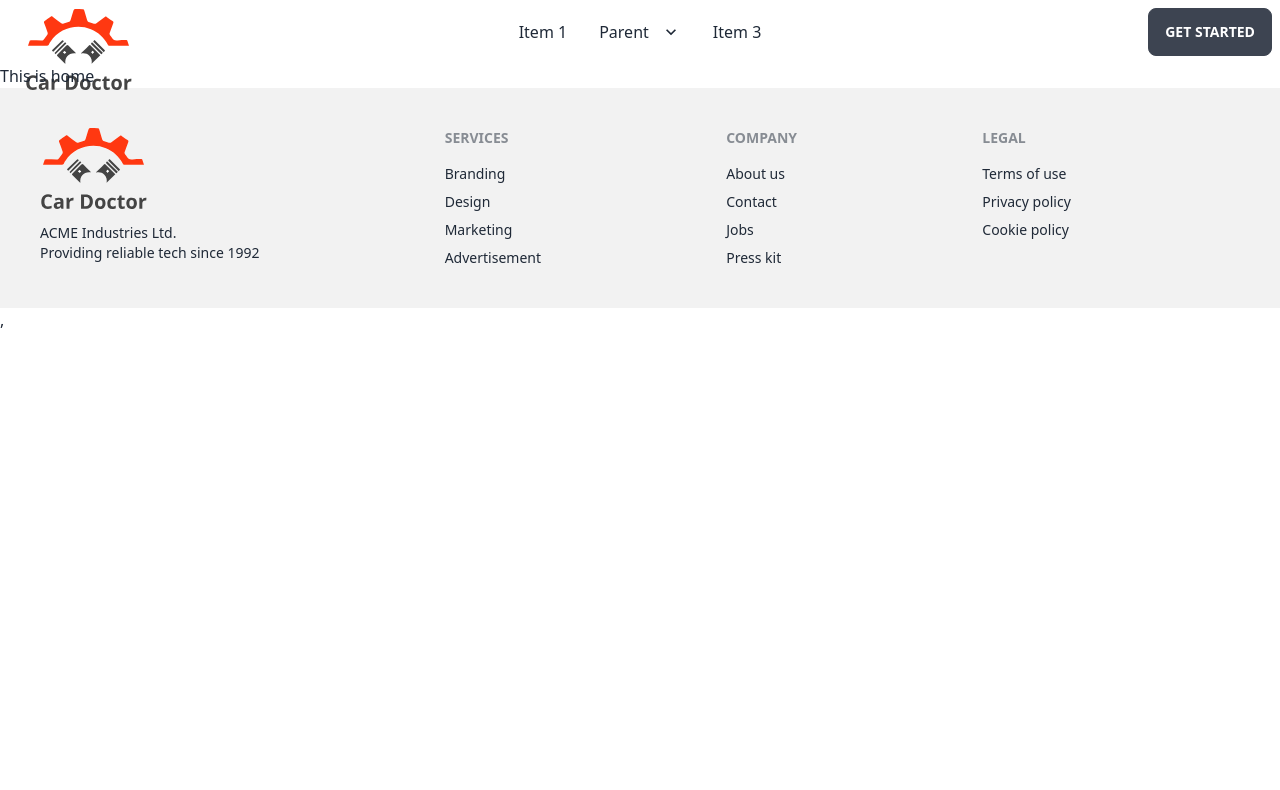
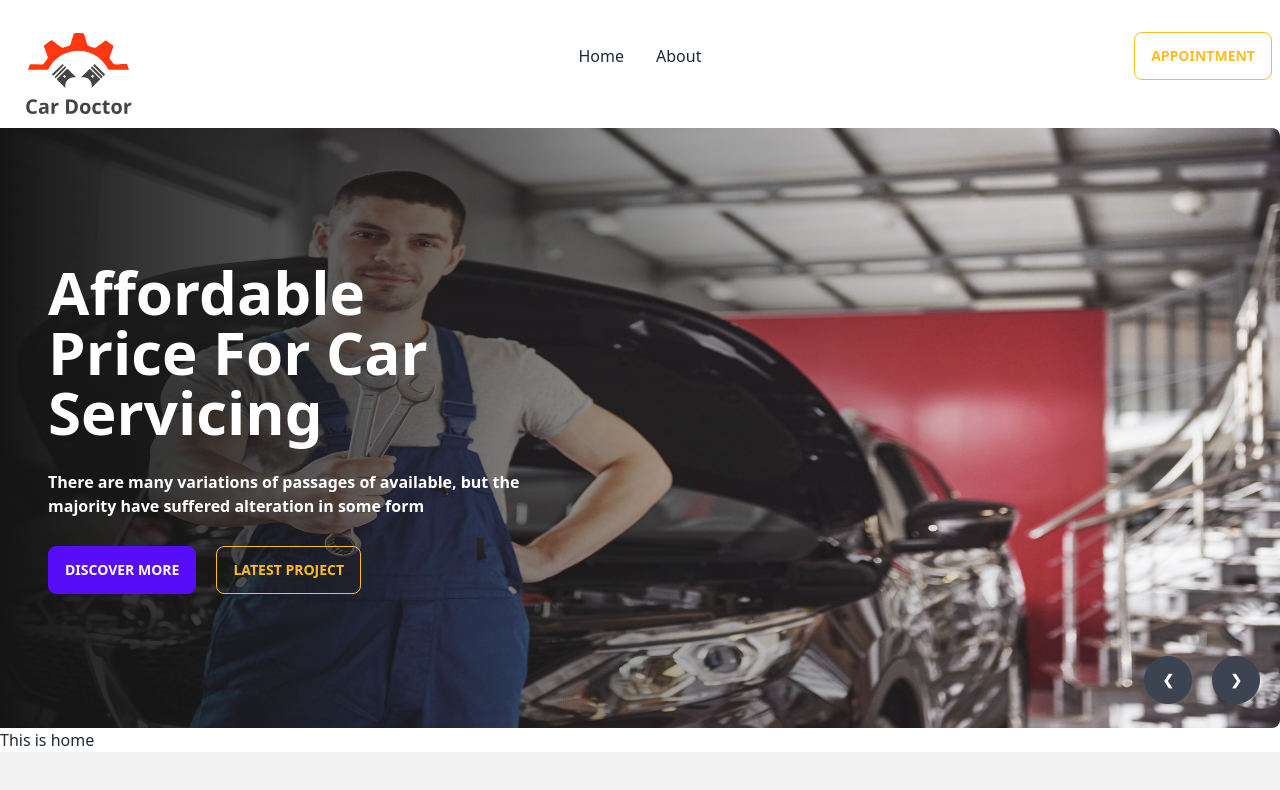
Before and after one commit to tuhin360/car-doctor-client, a React (Vite) app: page / in a window 1280 px wide. Shown: the top 790 px of the page. Built offline with nearby package versions, Linux system fonts and the light colour scheme.

Commit message:
banner added

```diff
--- a/src/Routes/Routes.jsx
+++ b/src/Routes/Routes.jsx
@@ -1,6 +1,7 @@
 import { createBrowserRouter } from "react-router-dom";
 import Main from "../Layout/Main";
-import Home from "../pages/Home/Home";
+import Home from "../pages/Home/Home/Home";
+
 
 const router = createBrowserRouter([
     {
--- /dev/null
+++ b/src/pages/Home/Banner/Banner.jsx
@@ -0,0 +1,71 @@
+import img1 from "../../../assets/images/banner/1.jpg";
+import img2 from "../../../assets/images/banner/2.jpg";
+import img3 from "../../../assets/images/banner/3.jpg";
+import img4 from "../../../assets/images/banner/4.jpg";
+
+const Banner = () => {
+  return (
+    <div className="carousel w-full h-[600px]">
+      <div id="slide1" className="carousel-item relative w-full">
+        <img src={img1} className="w-full rounded-lg" />
+        <div className="absolute flex items-center h-full top-0 left-0 transform bg-gradient-to-r from-[#151515] to-[rgba(21, 21, 21, 0)]">
+          <div className="text-white font-bold space-y-7 w-1/2 pl-12">
+            <h2 className="text-6xl">Affordable Price For Car Servicing</h2>
+            <p>
+              There are many variations of passages of available, but the
+              majority have suffered alteration in some form
+            </p>
+            <div>
+              <button className="btn btn-primary  mr-5">Discover More</button>
+              <button className="btn btn-outline btn-warning">Latest Project</button>
+            </div>
+          </div>
+        </div>
+
+        <div className="absolute flex justify-end transform -translate-y-1/2 left-5 right-5 bottom-0">
+          <a href="#slide4" className="btn btn-circle mr-5">
+            ❮
+          </a>
+          <a href="#slide2" className="btn btn-circle">
+            ❯
+          </a>
+        </div>
+      </div>
+      <div id="slide2" className="carousel-item relative w-full">
+        <img src={img2} className="w-full rounded-lg" />
+        <div className="absolute flex justify-end transform -translate-y-1/2 left-5 right-5 bottom-0">
+          <a href="#slide1" className="btn btn-circle mr-5">
+            ❮
+          </a>
+          <a href="#slide3" className="btn btn-circle">
+            ❯
+          </a>
+        </div>
+      </div>
+      <div id="slide3" className="carousel-item relative w-full">
+        <img src={img3} className="w-full rounded-lg" />
+        <div className="absolute flex justify-end transform -translate-y-1/2 left-5 right-5 bottom-0">
+          <a href="#slide2" className="btn btn-circle mr-5">
+            ❮
+          </a>
+          <a href="#slide4" className="btn btn-circle">
+            ❯
+          </a>
+        </div>
+      </div>
+      <div id="slide4" className="carousel-item relative w-full">
+        <img src={img4} className="w-full rounded-lg" />
+        <div className="absolute flex justify-end transform -translate-y-1/2 left-5 right-5 bottom-0">
+          <a href="#slide3" className="btn btn-circle mr-5">
+            ❮
+          </a>
+          <a href="#slide1" className="btn btn-circle">
+            ❯
+          </a>
+        </div>
+      </div>
+    </div>
+  );
+};
+
+export default Banner;
--- a/src/pages/Home/Home.jsx
+++ b/src/pages/Home/Home/Home.jsx
@@ -1,8 +1,9 @@
-import React from 'react';
+import Banner from "../Banner/Banner";
 
 const Home = () => {
     return (
         <div>
+            <Banner></Banner>
             <h2>This is home</h2>
         </div>
     );
--- a/src/pages/Shared/Navbar/Navbar.jsx
+++ b/src/pages/Shared/Navbar/Navbar.jsx
@@ -1,9 +1,21 @@
 import { Link } from "react-router-dom";
-import logo from '../../../assets/logo.svg';
+import logo from "../../../assets/logo.svg";
 
 const Navbar = () => {
+
+  const navItems = (
+    <>
+      <li>
+        <Link to="/">Home</Link>
+      </li>
+      <li>
+        <Link to="/about">About</Link>
+      </li>
+    </>
+  );
+
   return (
-    <div className="navbar bg-base-100">
+    <div className="navbar bg-base-100 h-28 mb-4">
       <div className="navbar-start">
         <div className="dropdown">
           <label tabIndex={0} className="btn btn-ghost lg:hidden">
@@ -26,74 +38,20 @@
             tabIndex={0}
             className="menu menu-compact dropdown-content mt-3 p-2 shadow bg-base-100 rounded-box w-52"
           >
-            <li>
-              <a>Item 1</a>
-            </li>
-            <li tabIndex={0}>
-              <a className="justify-between">
-                Parent
-                <svg
-                  className="fill-current"
-                  xmlns="http://www.w3.org/2000/svg"
-                  width="24"
-                  height="24"
-                  viewBox="0 0 24 24"
-                >
-                  <path d="M8.59,16.58L13.17,12L8.59,7.41L10,6L16,12L10,18L8.59,16.58Z" />
-                </svg>
-              </a>
-              <ul className="p-2">
-                <li>
-                  <a>Submenu 1</a>
-                </li>
-                <li>
-                  <a>Submenu 2</a>
-                </li>
-              </ul>
-            </li>
-            <li>
-              <a>Item 3</a>
-            </li>
+            {navItems}
           </ul>
         </div>
         <Link to="/" className="btn btn-ghost normal-case text-xl">
-            <img src={logo} alt="" />
+          <img src={logo} alt="" />
         </Link>
       </div>
       <div className="navbar-center hidden lg:flex">
         <ul className="menu menu-horizontal px-1">
-          <li>
-            <a>Item 1</a>
-          </li>
-          <li tabIndex={0}>
-            <a>
-              Parent
-              <svg
-                className="fill-current"
-                xmlns="http://www.w3.org/2000/svg"
-                width="20"
-                height="20"
-                viewBox="0 0 24 24"
-              >
-                <path d="M7.41,8.58L12,13.17L16.59,8.58L18,10L12,16L6,10L7.41,8.58Z" />
-              </svg>
-            </a>
-            <ul className="p-2">
-              <li>
-                <a>Submenu 1</a>
-              </li>
-              <li>
-                <a>Submenu 2</a>
-              </li>
-            </ul>
-          </li>
-          <li>
-            <a>Item 3</a>
-          </li>
+          {navItems}
         </ul>
       </div>
       <div className="navbar-end">
-        <a className="btn">Get started</a>
+        <button className="btn btn-outline btn-warning">Appointment</button>
       </div>
     </div>
   );
```
